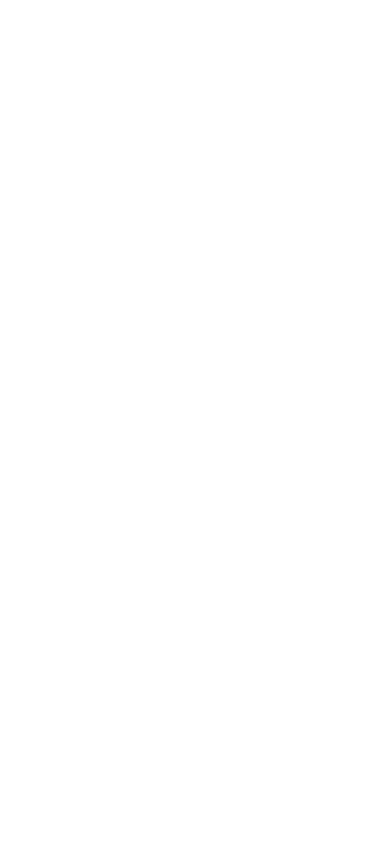
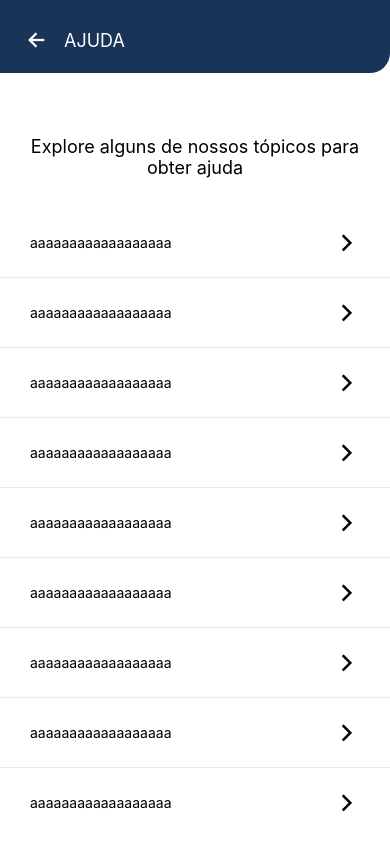
Before and after one commit to BarbaraAlessandraMaas/Entra21-ProjetoTCC, a React Native app in the folder client/: screen / in a window 390 px wide. Built offline with nearby package versions, Linux system fonts and the light colour scheme.

Commit message:
Desenvolvimento Telas de Ajuda

```diff
--- a/client/App.js
+++ b/client/App.js
@@ -1,10 +1,12 @@
 import React from 'react';
 import { StyleSheet } from 'react-native';
+import { TelaAjuda } from './screens/telaAjuda';
 import { TelaOpcoes } from './screens/TelaOpcoes';
 
 export default function App() {
   return (
-    <TelaOpcoes />
+    // <TelaOpcoes />
+    <TelaAjuda />
   );
 }
 
--- /dev/null
+++ b/client/components/ArrowBack.js
@@ -0,0 +1,43 @@
+import React from "react";
+import { StyleSheet, StatusBar, View, TouchableOpacity, Text } from "react-native";
+import { Ionicons } from '@expo/vector-icons';
+
+export function ArrowBack(props) {
+    return (
+        <View style={styles.container}>
+            <StatusBar barStyle="white" backgroundColor="#183557" />
+            <View style={styles.status}>
+                <TouchableOpacity style={styles.arrow}>
+                    <Ionicons name="arrow-back" size={24} color="white" />
+                </TouchableOpacity>
+                <Text style={styles.textPlanos}>{props.text}</Text>
+            </View>
+        </View>
+    );
+}
+
+const styles = StyleSheet.create({
+    container: {
+        flex: 0.2
+    },
+    status: {
+        backgroundColor: "#183557",
+        display: "flex",
+        borderBottomRightRadius: 20,
+        flexDirection: "row",
+        alignItems: "center",
+        paddingTop: 12
+    },
+    arrow: {
+        marginTop: 15,
+        marginBottom: 20,
+        marginLeft: 25,
+        marginRight: 15
+    },
+    textPlanos: {
+        marginTop: 15,
+        marginBottom: 20,
+        fontSize: 18,
+        color: "white"
+    }
+});
--- /dev/null
+++ b/client/components/HelpTopic.js
@@ -0,0 +1,34 @@
+import React from "react";
+import { StyleSheet, Text, View } from "react-native";
+import { Ionicons } from '@expo/vector-icons';
+
+export function HelpTopic(props) {
+    return (
+        <View style={styles.container}>
+            <View style={styles.topic}>
+                    <Text style={styles.topicText}>{props.text}</Text>
+                <Ionicons name="chevron-forward-outline" size={27} color="black" />
+            </View>
+        </View>
+    );
+}
+
+const styles = StyleSheet.create({
+    container: {
+        flex: 1,
+        paddingVertical: 20,
+        borderBottomWidth: 1,
+        borderColor: "#EAEAEA"
+    },
+    topic: {
+        display: "flex",
+        flexDirection: "row",
+        alignItems: "center",
+        justifyContent: "space-between",
+        marginHorizontal: 30
+    },
+    topicText: {
+        marginRight: 10,
+        fontSize: 14
+    }
+});
--- /dev/null
+++ b/client/components/OptionDrawer.js
@@ -0,0 +1,33 @@
+import React from "react";
+import { StyleSheet, View, TouchableOpacity, Text } from "react-native";
+import { Ionicons } from '@expo/vector-icons';
+
+export function OptionDrawer(props) {
+    return (
+        <View style={styles.container}>
+            <View style={styles.content}>
+                <Ionicons name={props.icon} size={30} color="black" />
+                <Text style={styles.textInDrawer}>{props.text}</Text>
+            </View>
+        </View>
+    );
+}
+
+const styles = StyleSheet.create({
+    contaner: {
+        flex: 1
+    },
+    content: {
+        display: "flex",
+        flexDirection: "row",
+        backgroundColor: "#EAEAEA",
+        marginVertical: 18,
+        marginLeft: 20,
+        alignItems: "center"
+    },
+    textInDrawer: {
+        fontSize: 18,
+        paddingLeft: 18,
+        borderColor: "white"
+    }
+});
--- a/client/screens/TelaOpcoes.js
+++ b/client/screens/TelaOpcoes.js
@@ -1,16 +1,59 @@
-import React from "react";
-import { Modal, StyleSheet, View, Text } from "react-native";
+import React, { useRef, useState } from "react";
+import { Modal, StyleSheet, View, Text, TouchableOpacity, DrawerLayoutAndroid, StatusBar } from "react-native";
+import { Ionicons } from '@expo/vector-icons';
+import { OptionDrawer } from "../components/OptionDrawer";
 
 export function TelaOpcoes() {
-    // const [modalOpen, setModalOpen] = useState(false);
+    const [modalOpen, setModalOpen] = useState(false);
+    const drawer = useRef(null);
+
+    const navigationView = () => (
+        <View style={styles.inDrawer}>
+            <TouchableOpacity style={styles.buttonClose} onPress={() => drawer.current.closeDrawer()}>
+                <Ionicons name="close" size={30} color="black" />
+            </TouchableOpacity>
+
+            <TouchableOpacity>
+                <OptionDrawer icon="help" text="Ajuda" />
+            </TouchableOpacity>
+            <TouchableOpacity onPress={() => setModalOpen(true)}>
+                <OptionDrawer icon="document-text-outline" text="Sobre" />
+            </TouchableOpacity>
+            <TouchableOpacity>
+                <OptionDrawer icon="log-out-outline" text="Log Out" />
+            </TouchableOpacity>
+        </View>
+    );
 
     return (
         <View style={styles.container}>
-            <Modal visible={false}>
+            <DrawerLayoutAndroid
+                ref={drawer}
+                drawerWidth={300}
+                drawerPosition={"left"}
+                renderNavigationView={navigationView}
+            >
+                <View style={styles.outDrawer}>
+                    <StatusBar barStyle="dark-content" backgroundColor="white" />
+                    <TouchableOpacity onPress={() => drawer.current.openDrawer()}>
+                        <Ionicons name="menu" size={30} color="black" />
+                    </TouchableOpacity>
+                </View>
+            </DrawerLayoutAndroid>
+
+            <Modal visible={modalOpen} animationType="slide">
                 <View style={styles.modalSobre}>
-                    <Text>
-                        Desenvolvido pela equipe App-in Five, 2021.
-                    </Text>
+                    <TouchableOpacity style={styles.arrow} onPress={() => setModalOpen(false)}>
+                        <Ionicons name="arrow-back" size={24} color="white" />
+                    </TouchableOpacity>
+                    <View style={styles.text}>
+                        <Text style={styles.textModalTop}>
+                            Este aplicativo é um projeto desenvolvido no curso de React /React Native do Entra21, em Timbó, para o Trabalho de Conclusão de Curso (TCC).
+                        </Text>
+                        <Text style={styles.textModalBottom}>
+                            Desenvolvido pela equipe App-in Five, 2021.
+                        </Text>
+                    </View>
                 </View>
             </Modal>
         </View>
@@ -21,7 +64,47 @@ const styles = StyleSheet.create({
     container: {
         flex: 1
     },
+    inDrawer: {
+        height: "100%",
+        backgroundColor: "#EAEAEA"
+    },
+    buttonClose: {
+        marginHorizontal: 20,
+        marginVertical: 20,
+        paddingBottom: 30
+    },
+    outDrawer: {
+        marginTop: 15,
+        marginLeft: 20
+    },
     modalSobre: {
-        backgroundColor: "#183557"
+        backgroundColor: "#183557",
+        height: "100%"
+    },
+    textModalTop: {
+        color: "white",
+        fontSize: 18,
+        textAlign: "center",
+        marginHorizontal: 50,
+        paddingBottom: 300,
+        lineHeight: 24
+    },
+    textModalBottom: {
+        color: "white",
+        fontSize: 18,
+        textAlign: "center",
+        marginHorizontal: 50,
+        justifyContent: "center",
+        lineHeight: 24
+    },
+    arrow: {
+        backgroundColor: "#183557",
+        paddingTop: 15,
+        paddingBottom: 20,
+        paddingLeft: 25
+    },
+    text: {
+        height: "100%",
+        justifyContent: "center"
     }
 });
--- /dev/null
+++ b/client/screens/telaAjuda.js
@@ -0,0 +1,43 @@
+import React from "react";
+import { View, ScrollView, StyleSheet, Text, TouchableOpacity } from "react-native";
+import { ArrowBack } from "../components/ArrowBack";
+import { HelpTopic } from "../components/HelpTopic";
+
+export function TelaAjuda() {
+    return(
+        <View style={styles.container}>
+            <ArrowBack text="AJUDA" />
+            <View style={styles.content}>
+                <Text style={styles.helpText}>Explore alguns de nossos tópicos para obter ajuda</Text>
+                <ScrollView>
+                    <TouchableOpacity><HelpTopic text="aaaaaaaaaaaaaaaaaa" /></TouchableOpacity>
+                    <TouchableOpacity><HelpTopic text="aaaaaaaaaaaaaaaaaa" /></TouchableOpacity>
+                    <TouchableOpacity><HelpTopic text="aaaaaaaaaaaaaaaaaa" /></TouchableOpacity>
+                    <TouchableOpacity><HelpTopic text="aaaaaaaaaaaaaaaaaa" /></TouchableOpacity>
+                    <TouchableOpacity><HelpTopic text="aaaaaaaaaaaaaaaaaa" /></TouchableOpacity>
+                    <TouchableOpacity><HelpTopic text="aaaaaaaaaaaaaaaaaa" /></TouchableOpacity>
+                    <TouchableOpacity><HelpTopic text="aaaaaaaaaaaaaaaaaa" /></TouchableOpacity>
+                    <TouchableOpacity><HelpTopic text="aaaaaaaaaaaaaaaaaa" /></TouchableOpacity>
+                    <TouchableOpacity><HelpTopic text="aaaaaaaaaaaaaaaaaa" /></TouchableOpacity>
+                    <TouchableOpacity><HelpTopic text="aaaaaaaaaaaaaaaaaa" /></TouchableOpacity>
+                </ScrollView>
+            </View>
+        </View>
+    );
+}
+
+const styles = StyleSheet.create({
+    container: {
+        flex: 1
+    },
+    content: {
+        flex: 1,
+        marginBottom: 30
+    },
+    helpText: {
+        textAlign: "center",
+        fontSize: 18,
+        marginHorizontal: 30,
+        marginBottom: 30
+    }
+});
```
